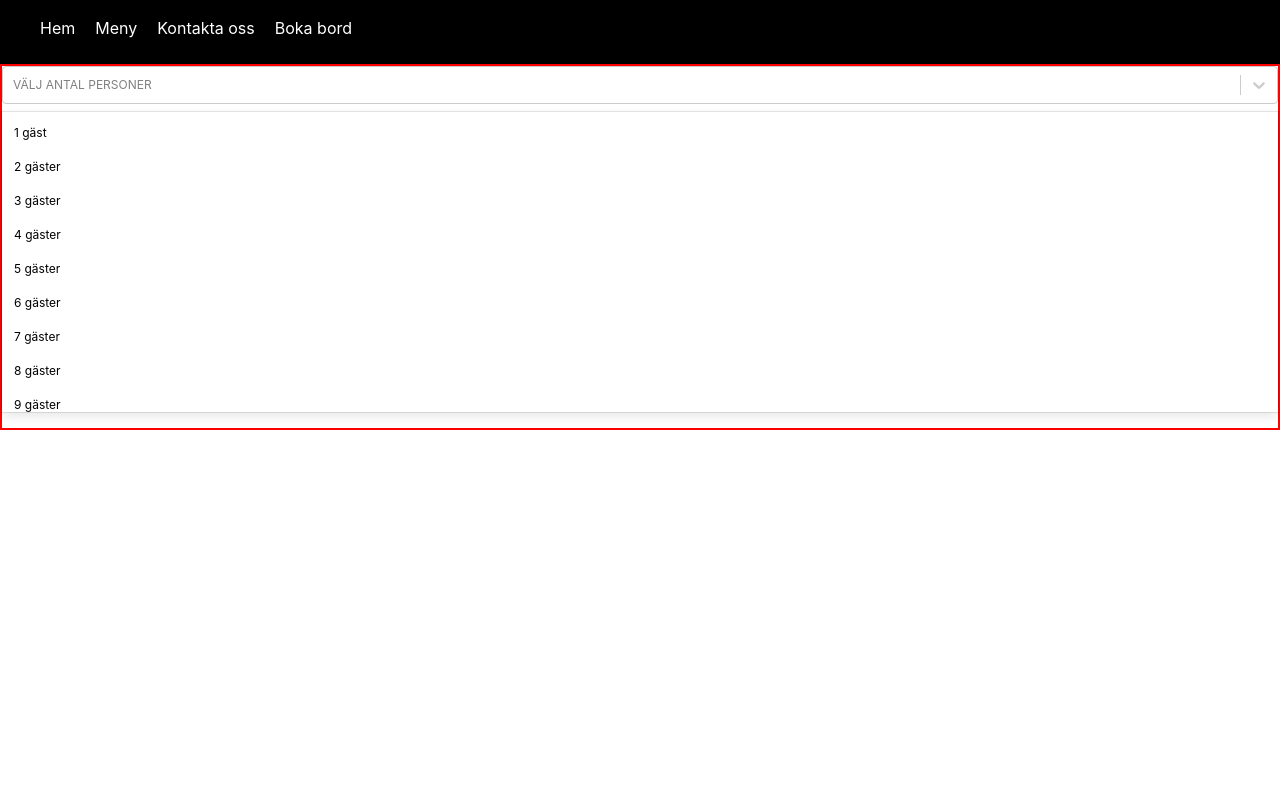
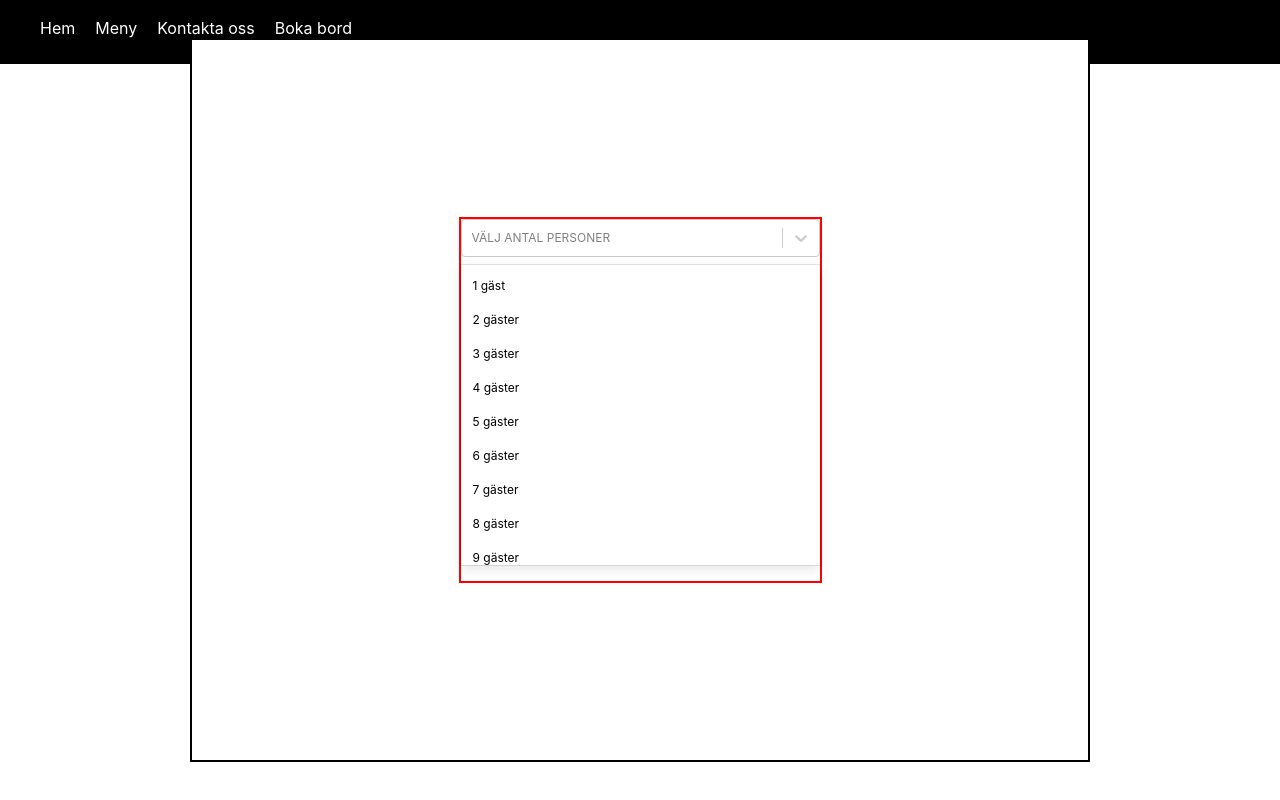
Before and after one commit to feliciacalming/restaurant-app__react, a React (Vite) app in the folder fed22s-therestaurant/: page /booking in a window 1280 px wide. Built offline with nearby package versions, Linux system fonts and the light colour scheme.

Commit message:
(feat): add styled components to Booking

```diff
--- a/fed22s-therestaurant/src/components/pages/Booking.tsx
+++ b/fed22s-therestaurant/src/components/pages/Booking.tsx
@@ -1,20 +1,37 @@
 import { useReducer, useState } from "react";
-import { CurrentBookingContext, CurrentBookingDispatchContext } from "../../contexts/CurrentBookingContext";
+import {
+  CurrentBookingContext,
+  CurrentBookingDispatchContext,
+} from "../../contexts/CurrentBookingContext";
 import { CurrentBookingReducer } from "../../reducers/CurrentBookingReducer";
 import { BookingForm } from "../forms/BookingForm";
 import { defaultBookingValues } from "../../models/defaultBookingValues";
 import { BookingSummary } from "../BookingSummary";
 import { BookingConfirmation } from "../BookingConfirmation";
+import { BookingModal, BookingWrapper } from "../styled/Booking/Booking";
 
 export const Booking = () => {
-  const [currentBooking, dispatch] = useReducer(CurrentBookingReducer, defaultBookingValues);
+  const [currentBooking, dispatch] = useReducer(
+    CurrentBookingReducer,
+    defaultBookingValues
+  );
   return (
     <>
       <CurrentBookingContext.Provider value={currentBooking}>
         <CurrentBookingDispatchContext.Provider value={dispatch}>
-          {!currentBooking.booker.email ? <BookingForm /> : <></>}
-          {currentBooking.booker.email && !currentBooking._id ? <BookingSummary /> : <></>}
-          {currentBooking._id ? <BookingConfirmation /> : <></>}
+          <BookingWrapper>
+            <BookingModal>
+              {/* <BookingModal> */}
+              {!currentBooking.booker.email ? <BookingForm /> : <></>}
+              {currentBooking.booker.email && !currentBooking._id ? (
+                <BookingSummary />
+              ) : (
+                <></>
+              )}
+              {currentBooking._id ? <BookingConfirmation /> : <></>}
+              {/* </BookingModal> */}
+            </BookingModal>
+          </BookingWrapper>
         </CurrentBookingDispatchContext.Provider>
       </CurrentBookingContext.Provider>
     </>
```
